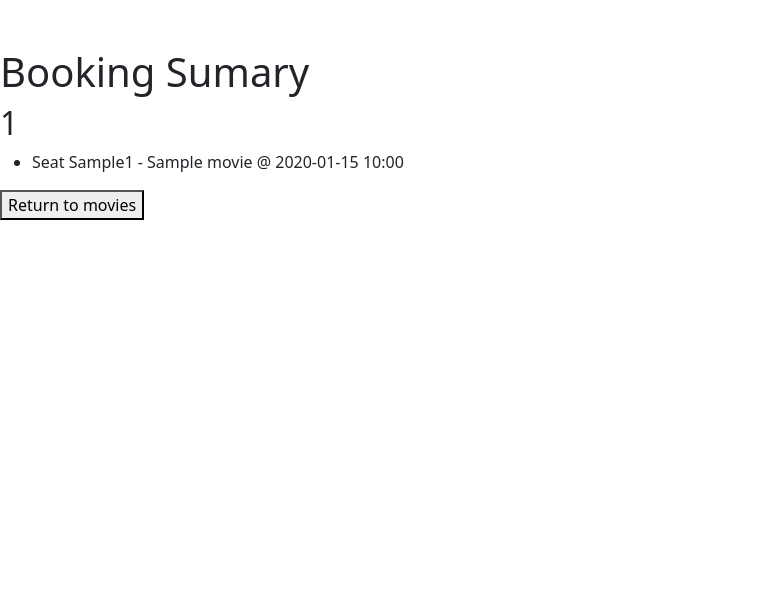
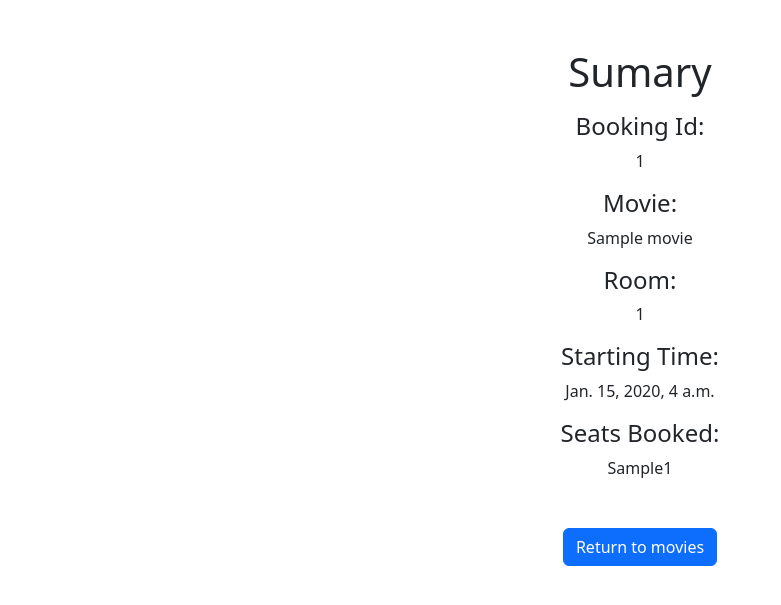
Before and after one commit to BrialexMaga/cinemadd, a Django app: page /1/sumary in a window 1280 px wide. Shown: the part 40-645 px from the top of the page, without its empty margins (0-781 px from the left). Run offline with Django 5.2, Linux system fonts and the light colour scheme; tables that the repository leaves empty hold one stand-in row (values such as "Sample post").

Commit message:
Upgrade style in purchase page and booking sumary page

```diff
--- /dev/null
+++ b/booking/static/booking/css/styles.css
@@ -0,0 +1,3 @@
+.no-bullets {
+    list-style: none;
+}
--- a/booking/templates/base.html
+++ b/booking/templates/base.html
@@ -1,9 +1,11 @@
 <!DOCTYPE html>
 <html lang="en">
 <head>
+    {% load static %}
     <meta charset="UTF-8">
     <meta name="viewport" content="width=device-width, initial-scale=1.0">
     <link href="https://cdn.jsdelivr.net/npm/bootstrap@5.3.8/dist/css/bootstrap.min.css" rel="stylesheet" integrity="sha384-sRIl4kxILFvY47J16cr9ZwB07vP4J8+LH7qKQnuqkuIAvNWLzeN8tE5YBujZqJLB" crossorigin="anonymous">
+    <link rel="stylesheet" href="{% static 'booking/css/styles.css' %}">
     <title>{% block title %}CinemaDD{% endblock %}</title>
     {% block add-to-header %}{% endblock add-to-header %}
 </head>
--- a/booking/templates/booking/booking_sumary.html
+++ b/booking/templates/booking/booking_sumary.html
@@ -4,13 +4,26 @@
 
 {% block content %}
 <main>
-    <h1>Booking Sumary</h1>
-    <h2> {{ booking.id }} </h2>
-    <ul>
-        {% for seat in seats %}
-        <li>{{ seat.screening_seat }}</li>
-        {% endfor %}
-    </ul>
-    <a href="{% url 'booking:movie-list' %}"><button>Return to movies</button></a>
+    <section class="container text-center">
+        <h1 class="fs-1 mb-3">Sumary</h1>
+        <h2 class="fs-4">Booking Id: </h2>
+        <p>{{ booking.id }}</p>
+        <h2 class="fs-4">Movie:</h2>
+        <p>{{ screening.movie }}</p>
+        <h2 class="fs-4">Room:</h2>
+        <p>{{ screening.room.number }}</p>
+        <h2 class="fs-4">Starting Time:</h2>
+        <p>{{ screening.start_time }}</p>
+        <h2 class="fs-4">Seats Booked:</h2>
+        <ul class="no-bullets p-0">
+            {% for seat in seats %}
+            <li>{{ seat.screening_seat.seat.code_only }}</li>
+            {% endfor %}
+        </ul>
+
+        <div class="d-flex justify-content-center mt-5">
+            <a class="btn btn-primary" href="{% url 'booking:movie-list' %}">Return to movies</a>
+        </div>
+    </section>
 </main>
 {% endblock content %}
--- a/booking/views.py
+++ b/booking/views.py
@@ -113,9 +113,12 @@
 def booking_sumary(request, pk):
     booking = get_object_or_404(Booking, pk=pk)
     seats = get_list_or_404(BookingDetail, booking=booking)
+    data = seats[0]
+    screening = data.screening_seat.screening
     context = {
         "booking": booking,
         "seats": seats,
+        "screening": screening,
     }
 
     return render(request, "booking/booking_sumary.html", context)
```
Also changed, not shown: booking/templates/booking/purchase_seats.html (+9 -5 lines).
